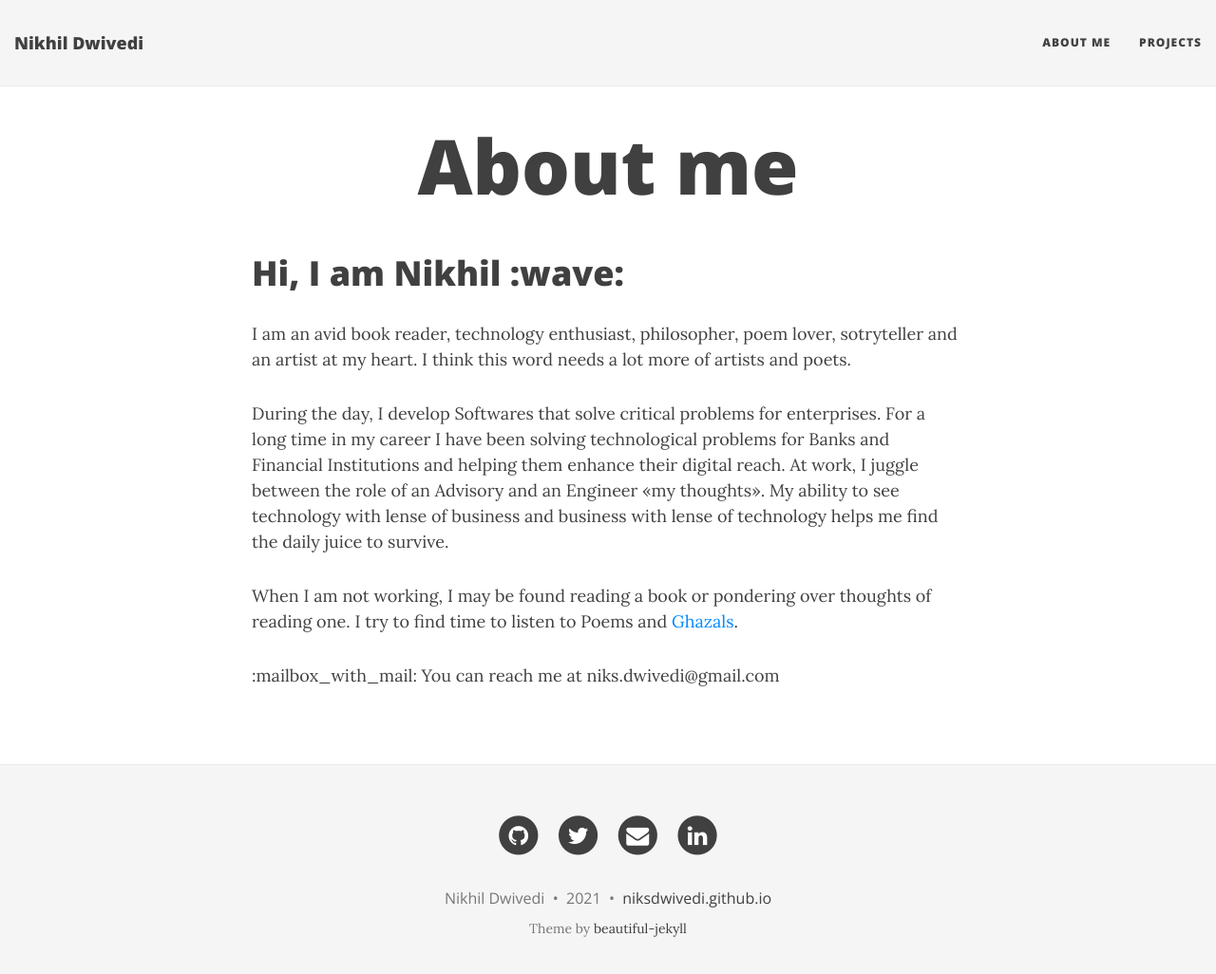
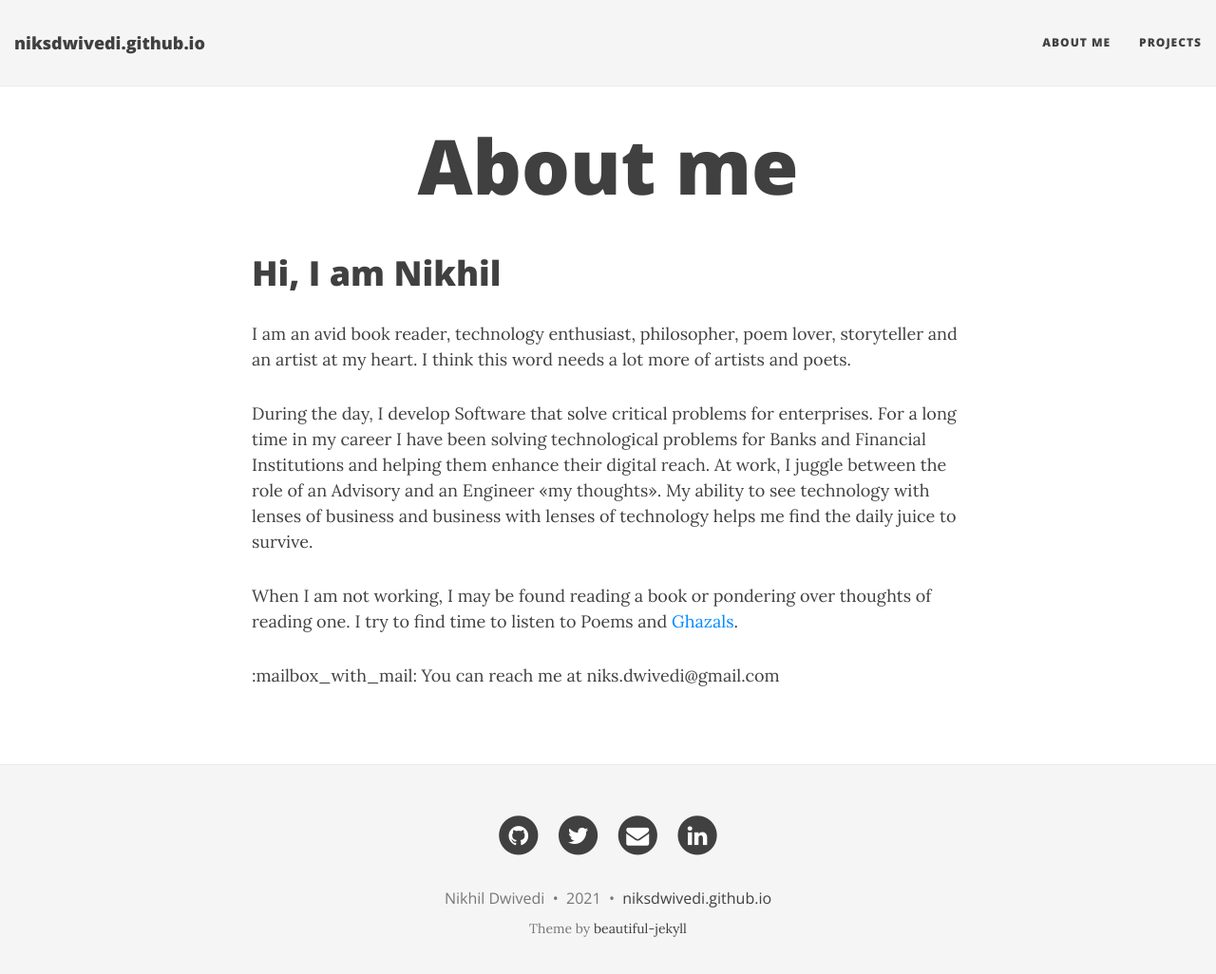
Before and after one commit to niksdwivedi/niksdwivedi.github.io, a Jekyll site: the page built from aboutme.md, in a window 1280 px wide and 1039 px high. Shown: the top 1026 px of the window at 95% size. Built offline with Jekyll 4.4.1, drawn with Linux system fonts in a browser that asks for light colours; nearby versions of some CDN libraries.

Commit message:
Removed unused files and minor site config modification

```diff
--- a/_config.yml
+++ b/_config.yml
@@ -1,5 +1,5 @@
 # --- General options --- #
-title: Nikhil Dwivedi
+title:
 url: "https://niksdwivedi.github.io"
 baseurl: ""
 # Short description of your site
--- a/aboutme.md
+++ b/aboutme.md
@@ -4,11 +4,11 @@ title: About me
 subtitle:
 ---
 
-# Hi, I am Nikhil :wave:
+# Hi, I am Nikhil
 
-I am an avid book reader, technology enthusiast, philosopher, poem lover, sotryteller and an artist at my heart. I think this word needs a lot more of artists and poets.
+I am an avid book reader, technology enthusiast, philosopher, poem lover, storyteller and an artist at my heart. I think this word needs a lot more of artists and poets.
 
-During the day, I develop Softwares that solve critical problems for enterprises. For a long time in my career I have been solving technological problems for Banks and Financial Institutions and helping them enhance their digital reach. At work, I juggle between the role of an Advisory and an Engineer <<my thoughts>>. My ability to see technology with lense of business and business with lense of technology helps me find the daily juice to survive.
+During the day, I develop Software that solve critical problems for enterprises. For a long time in my career I have been solving technological problems for Banks and Financial Institutions and helping them enhance their digital reach. At work, I juggle between the role of an Advisory and an Engineer <<my thoughts>>. My ability to see technology with lenses of business and business with lenses of technology helps me find the daily juice to survive.
 
 When I am not working, I may be found reading a book or pondering over thoughts of reading one. I try to find time to listen to Poems and [Ghazals](https://en.wikipedia.org/wiki/Ghazal).
 
```
Also changed, not shown: openlearning.md (deleted, +0 -50 lines), CHANGELOG.md (deleted), 2 other files.
